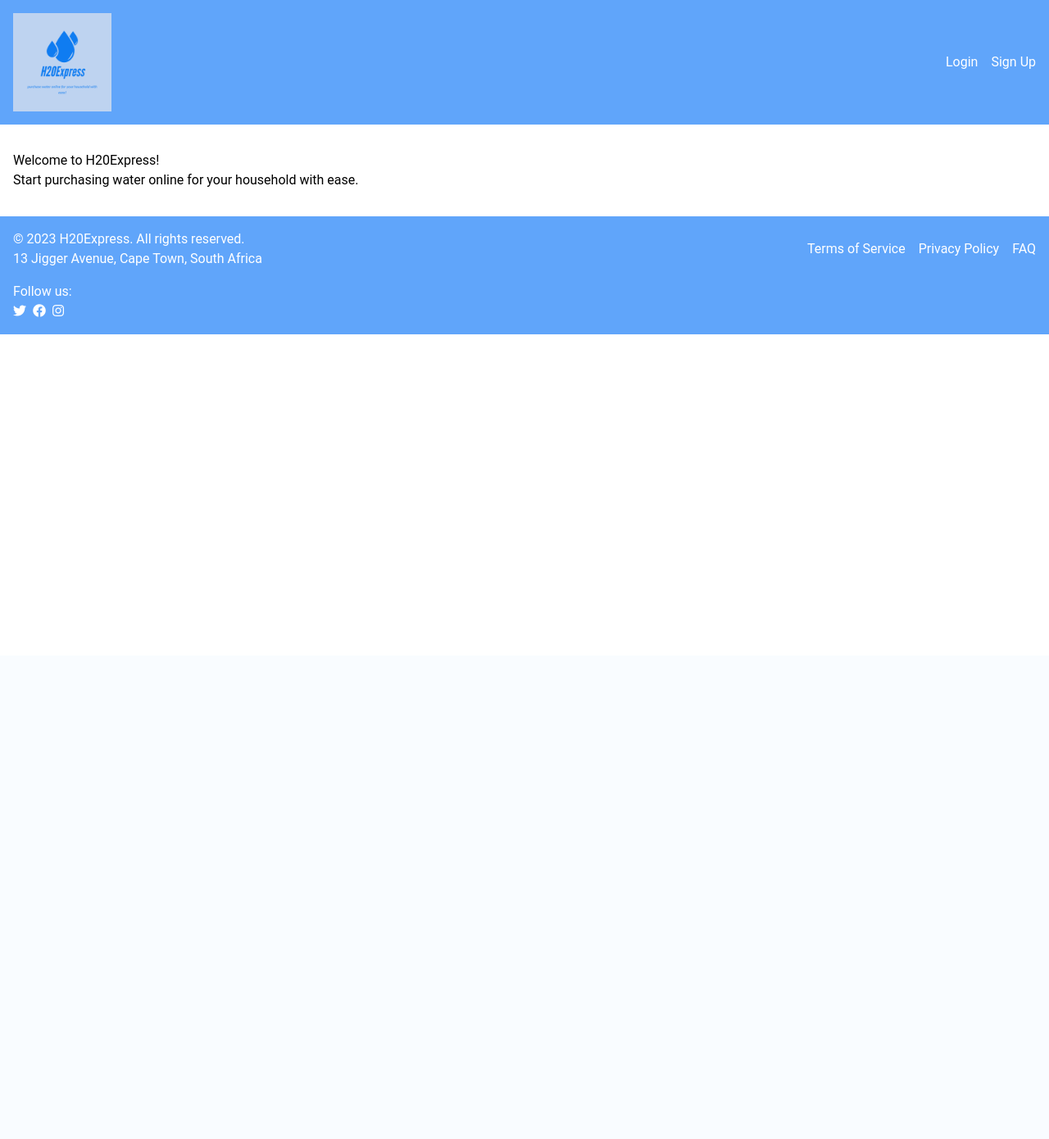
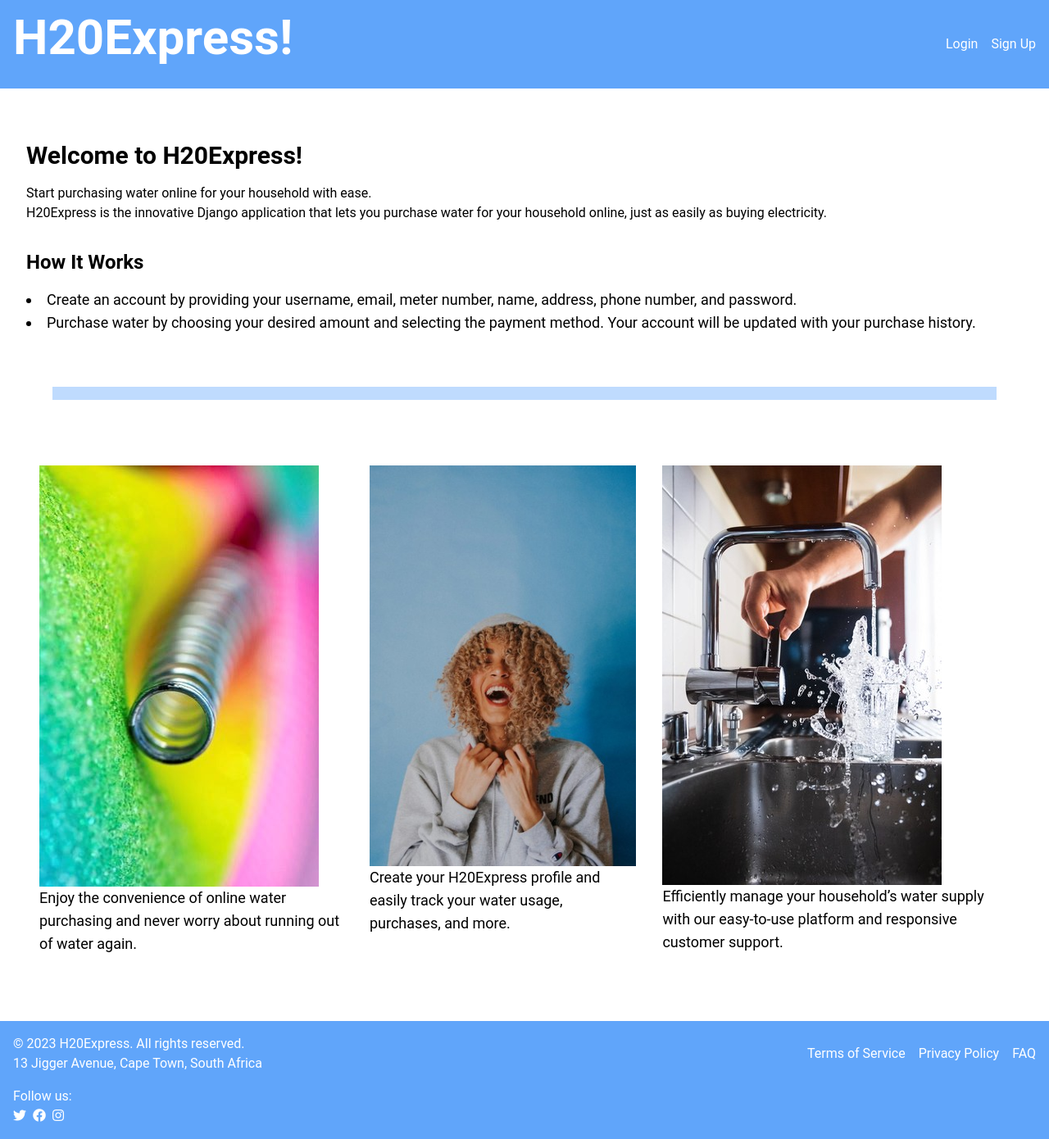
Before and after one commit to augusthottie/H2OExpress, a Django app: page / in a window 1280 px wide. Shown: the whole page at 82% size. Before the commit the page ends 408 px from the top, so only its background shows below. Run offline with Django 4.2, Linux system fonts and the light colour scheme.

Commit message:
front-end changes

```diff
--- a/H20Hub/admin.py
+++ b/H20Hub/admin.py
@@ -5,3 +5,4 @@ from . import models
 admin.site.register(models.H20User)
 admin.site.register(models.Meter)
 admin.site.register(models.WaterPurchase)
+admin.site.register(models.TransactionHistory)
--- a/H20Hub/templates/base.html
+++ b/H20Hub/templates/base.html
@@ -19,7 +19,8 @@
             <nav class="bg-blue-400 text-white py-4">
                 <div class="container mx-auto flex justify-between items-center px-4">
                     <a href="/" class="logo">
-                        <img src="{% static 'img/H20Express-logos.jpeg' %}" alt="Logo" class="logo-image w-24 h-auto">
+                        <h1 class="text-6xl font-bold mb-4 text-white align-self-center">H20Express!</h1>
+                        <!-- <img src="{% static 'img/H20Express-logos.jpeg' %}" alt="Logo" class="logo-image w-24 h-auto"> -->
                     </a>
                     <!-- <a href="/" class="font-bold text-xl">H20Express</a> -->
                     <ul class="flex space-x-4">
@@ -54,6 +55,7 @@
                 {% endblock %}
             </main>
         </div>
+
 
         <footer class="bg-blue-400 py-4 text-white">
             <div class="container mx-auto px-4">
--- a/H20Hub/templates/home.html
+++ b/H20Hub/templates/home.html
@@ -1,7 +1,45 @@
 {% extends 'base.html' %}
+{% load static %}
 
 {% block content %}
-    <h1>Welcome to H20Express!</h1>
-    <p>Start purchasing water online for your household with ease.</p>
-    <!-- Add more content as needed -->
+    <div class="container mx-auto px-4 py-8">
+        <div class="grid grid-cols-1 md:grid-cols-1 gap-8">
+            <div>
+                <h1 class="text-3xl font-bold mb-4">Welcome to H20Express!</h1>
+                <p>Start purchasing water online for your household with ease.</p>
+                <p>H20Express is the innovative Django application that lets you purchase water for your household online, just as easily as buying electricity.</p>
+
+                <div class="mt-8">
+                    <h2 class="text-2xl font-bold mb-4">How It Works</h2>
+                    <ul class="list-disc list-inside">
+                        <li class="text-lg">Create an account by providing your username, email, meter number, name, address, phone number, and password.</li>
+                        <li class="text-lg">Purchase water by choosing your desired amount and selecting the payment method. Your account will be updated with your purchase history.</li>
+                    </ul>
+                </div>
+            </div>
+            <div class="bg-blue-200 h-4 m-8">
+
+
+            </div> <!-- Horizontal spacing with blue background -->
+            <div class="flex justify-center">
+                <div class="flex justify-between">
+                    <div class="p-4">
+                        <img src="{% static 'img/rain.jpg' %}" alt="Logo" class="image w-144 h-auto">
+                        <h2 class="text-lg ">Enjoy the convenience of online water purchasing and never worry about running out of water again.</h2>
+                    </div>
+                    <div class="p-4">
+                        <img src="{% static 'img/lady.jpg' %}" alt="Logo" class="image w-144 h-auto">
+                        <h2 class="text-lg ">Create your H20Express profile and easily track your water usage, purchases, and more.</h2>
+                    </div>
+                    <div class="p-4">
+                        <img src="{% static 'img/tap.jpg' %}" alt="Logo" class="image w-144 h-auto">
+                        <h2 class="text-lg inline-block">Efficiently manage your household’s water supply with our easy-to-use platform and responsive
+                            customer support.</h2>
+                    </div>
+                </div>
+            </div>
+        </div>
+
+        <!-- Add more content as needed -->
+    </div>
 {% endblock %}
--- a/H20Hub/views.py
+++ b/H20Hub/views.py
@@ -3,22 +3,31 @@ from decimal import Decimal
 import random
 import string
 from django.shortcuts import render, redirect
-from django.template.loader import render_to_string
 from django.http import HttpResponse
 from django.views import View
-from .models import Meter, WaterPurchase
+
+from H20Express import settings
+from .models import Meter, TransactionHistory, WaterPurchase
 from .forms import WaterPurchaseForm
 from django.template.loader import get_template
-from django.template import Context
-from django.core.exceptions import ObjectDoesNotExist
-from django.contrib.auth.forms import AuthenticationForm, UserCreationForm
+from django.contrib.auth.forms import AuthenticationForm
 from django.contrib.auth import login, logout
 from django.views import View
 from .forms import CustomUserCreationForm
 from django.contrib.auth.decorators import login_required
 from django.contrib import messages
 from weasyprint import HTML
-
+import braintree
+from braintree import Transaction
+# Configure Braintree
+gateway = braintree.BraintreeGateway(
+braintree.Configuration.configure(
+    braintree.Environment.Sandbox,
+    merchant_id='7x8b8qk6qykgxbhw',
+    public_key='j7yfgxr46ryrjbxn',
+    private_key='47a88793d6a52f8ac4c1ff56338e1532'
+)
+)
 
 class HomeView(View):
     def get(self, request):
@@ -43,10 +52,7 @@ def user_profile_view(request):
 
     return render(request, 'profile.html', context)
 
-# def generate_token(water_purchase):
-#     token = ''.join(random.choices(string.digits, k=20))
-#     water_purchase.token = token
-#     water_purchase.save()
+
 def generate_token():
     token = ''.join(random.choices(string.digits, k=20))
     return token
@@ -60,6 +66,7 @@ def generate_pdf_from_html(html_content, water_purchase):
 class PurchaseWaterView(View):
     def get(self, request):
         form = WaterPurchaseForm()
+        request.session['braintree_client_token'] = braintree.ClientToken.generate()
         return render(request, 'purchase_water.html', {'form': form})
 
     def post(self, request):
@@ -68,39 +75,72 @@ class PurchaseWaterView(View):
             amount_paid = form.cleaned_data['amount_paid']
             user = request.user
 
-            units_purchased = amount_paid * Decimal(22.5)  # Example calculation, modify as per your requirement
+            units_purchased = amount_paid * Decimal(23.5)
+
+            # Calculate tax amount
+            tax_rate = Decimal(0.15)
+            tax_amount = amount_paid * tax_rate
+
+            # Calculate total amount after subtracting tax
+            total_amount = amount_paid - tax_amount
+            total_amount = total_amount.quantize(Decimal('0.00'))
+
+            # Update the amount_paid field of the user
+            user.amount_paid += total_amount
+            user.save()
+
+            # Convert total amount to string and remove whitespace
+            total_amount_str = str(total_amount).strip()
+            print(f"Total Amount: {total_amount_str}")
 
             # Generate token
             token = generate_token()
 
             try:
-                water_purchase = WaterPurchase(
-                    user=user,
-                    meter_number=user.meter_number,
-                    purchase_date=timezone.localtime(),
-                    amount_paid=amount_paid,
-                    units_purchased=units_purchased,
-                    token=token,
-                    vat=Decimal(0.15) * Decimal(amount_paid),  # Convert to Decimal before calculation
-                    total_value=Decimal(amount_paid) * Decimal(1.15),  # Convert to Decimal before calculation
-                    tax_total=Decimal(0.15) * Decimal(amount_paid),  # Convert to Decimal before calculation
-                )
+                result = braintree.Transaction.sale({
+                    'amount': total_amount_str,
+                    'payment_method_nonce': request.POST['payment_method_nonce'],
+                    'options': {
+                        'submit_for_settlement': True
+                    }
+                })
 
-                water_purchase.save()
+                if result.is_success:
+                    water_purchase = WaterPurchase(
+                        user=user,
+                        meter_number=user.meter_number,
+                        purchase_date=timezone.localtime(),
+                        amount_paid=amount_paid,
+                        units_purchased=units_purchased,
+                        token=token,
+                        vat=Decimal(0.15) * Decimal(amount_paid),
+                        total_value=Decimal(total_amount) + tax_amount,
+                        tax_total=Decimal(0.15) * Decimal(amount_paid),
+                    )
+                    water_purchase.save()
+                    braintree_transaction_id = result.transaction.id
 
-                # Generate HTML content for the receipt
-                template = get_template('receipt.html')
-                context = {'purchase': water_purchase}
-                html_content = template.render(context)
+                    # Save the transaction details to the TransactionHistory model
+                    transaction_history = TransactionHistory(
+                        user=user,
+                        purchase_id=water_purchase.id,
+                        purchase_date=water_purchase.purchase_date,
+                        amount_paid=water_purchase.amount_paid,
+                        token=water_purchase.token,
+                        vat=water_purchase.vat,
+                        total_value=water_purchase.total_value,
+                        tax_total=water_purchase.tax_total,
+                    )
+                    transaction_history.save()
+                    # Retrieve the user's transaction history
+                    transaction_history = WaterPurchase.objects.filter(user=user)
 
-                # Generate PDF receipt
-                pdf = generate_pdf_from_html(html_content, water_purchase)
+                    # Redirect to the profile page with transaction history
+                    return render(request, 'profile.html', {'purchases': transaction_history})
 
-                response = HttpResponse(content_type='application/pdf')
-                response['Content-Disposition'] = 'filename="receipt.pdf"'
-                response.write(pdf)
-
-                return response
+                else:
+                    error_message = f"Transaction failed: {result.message}"
+                    return HttpResponse(error_message)
 
             except Exception as e:
                 # Log the exception details for debugging
@@ -112,6 +152,88 @@ class PurchaseWaterView(View):
                 return HttpResponse(error_message)
 
         return render(request, 'purchase_water.html', {'form': form})
+
+# # class PurchaseWaterView(View):
+#     def get(self, request):
+#         form = WaterPurchaseForm()
+#         request.session['braintree_client_token'] = braintree.ClientToken.generate()
+#         return render(request, 'purchase_water.html', {'form': form})
+
+#     def post(self, request):
+#         form = WaterPurchaseForm(request.POST)
+#         if form.is_valid():
+#             amount_paid = form.cleaned_data['amount_paid']
+#             user = request.user
+
+#             units_purchased = amount_paid * Decimal(23.5)
+#             # Calculate total amount
+#             vat = Decimal(0.15) * amount_paid
+#             total_amount = amount_paid + vat
+
+#               # Round the total amount to 2 decimal places
+#             total_amount = total_amount.quantize(Decimal('0.00'))
+
+#             # Convert total amount to string and remove whitespace
+#             total_amount_str = str(total_amount).strip()
+#             print(f"Total Amount: {total_amount_str}")
+
+
+#             # Generate token
+#             token = generate_token()
+
+#             try:
+#                 result = braintree.Transaction.sale({
+#                     'amount': total_amount_str,
+#                     'payment_method_nonce': request.POST['payment_method_nonce'],
+#                     'options': {
+#                         'submit_for_settlement': True
+#                     }
+#                 })
+
+#                 if result.is_success:
+#                     water_purchase = WaterPurchase(
+#                         user=user,
+#                         meter_number=user.meter_number,
+#                         purchase_date=timezone.localtime(),
+#                         amount_paid=amount_paid,
+#                         units_purchased=units_purchased,
+#                         token=token,
+#                         vat=Decimal(0.15) * Decimal(amount_paid),
+#                         total_value=Decimal(amount_paid) * Decimal(1.15),
+#                         tax_total=Decimal(0.15) * Decimal(amount_paid),
+#                     )
+#                     water_purchase.save()
+#                     braintree_transaction_id = result.transaction.id
+
+#                     # Generate HTML content for the receipt
+#                     template = get_template('receipt.html')
+#                     context = {'purchase': water_purchase}
+#                     html_content = template.render(context)
+
+#                     # Generate PDF receipt
+#                     pdf = generate_pdf_from_html(html_content, water_purchase)
+
+#                     response = HttpResponse(content_type='application/pdf')
+#                     response['Content-Disposition'] = 'filename="receipt.pdf"'
+#                     response.write(pdf)
+
+#                     return response
+
+#                 else:
+#                     error_message = f"Transaction failed: {result.message}"
+#                     return HttpResponse(error_message)
+
+#             except Exception as e:
+#                 # Log the exception details for debugging
+#                 import traceback
+#                 traceback.print_exc()
+
+#                 # Display a more informative error message to the user
+#                 error_message = f"An error occurred while processing your purchase: {str(e)}"
+#                 return HttpResponse(error_message)
+
+#         return render(request, 'purchase_water.html', {'form': form})
+
 
 def receipt(request):
     user = request.user
```
Also changed, not shown: H20Express/settings.py (+10 -3 lines), H20Hub/forms.py (+0 -16 lines), H20Hub/models.py (+15 -50 lines), H20Hub/templates/profile.html (+27 -5 lines), H20Hub/templates/purchase_water.html (+56 -1 lines), requirements.txt (added, +24 -0 lines), H20Hub/migrations/0001_initial.py, H20Hub/migrations/0002_h20user_amount_paid_alter_h20user_address_and_more.py (added), H20Hub/static/img/lady.jpg (added), H20Hub/static/img/rain.jpg (added), H20Hub/static/img/tap.jpg (added), 1 other file.
